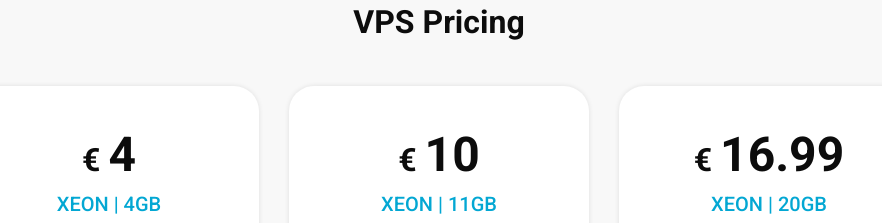
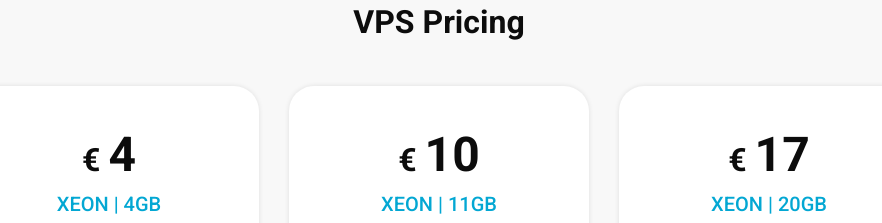
Before and after one commit to dreamynodes/website, a plain HTML site: page index.html in a window 1280 px wide. Shown: the part 1958-2181 px from the top of the page, without its empty margins (201-1083 px from the left). Drawn offline with Linux system fonts and the light colour scheme; a script that the page names is missing.

Commit message:
Update index.html

```diff
--- a/index.html
+++ b/index.html
@@ -237,7 +237,7 @@
         </div>
         <div class="box">
           <div class="detail-box">
-            <h2>€ <span>16.99</span></h2>
+            <h2>€ <span>17</span></h2>
             <h6>
               Xeon | 20GB
             </h6>
```
